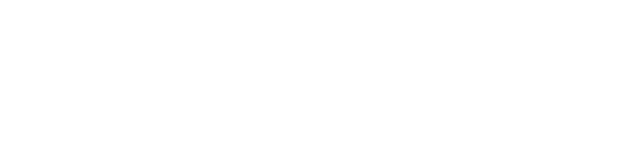
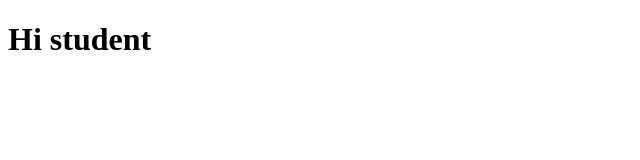
Before and after one commit to Jacksonpirlo/sistema-escolar, a website: page index.html in a window 1280 px wide. Shown: the whole page, without its empty margins (0-640 px from the left). Drawn offline with Linux system fonts and the light colour scheme.

Commit message:
feat(landing): create greeting in landing view

```diff
--- a/index.html
+++ b/index.html
@@ -6,6 +6,6 @@
     <title>Document</title>
 </head>
 <body>
-
+    <h1>Hi student</h1>
 </body>
 </html>
```
